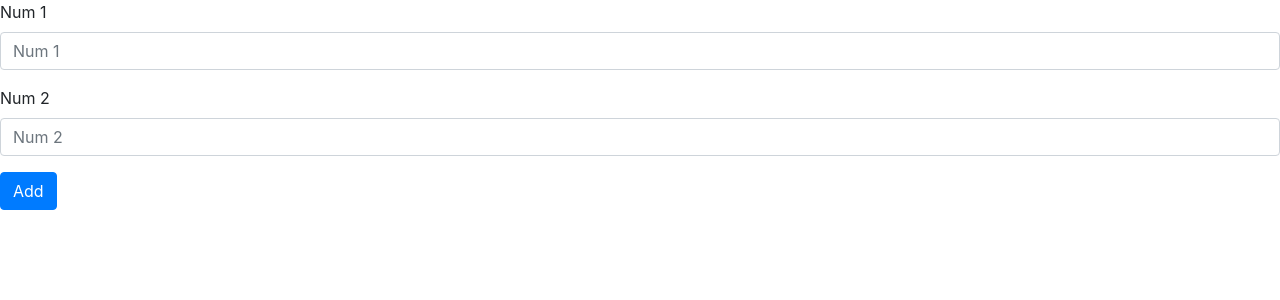
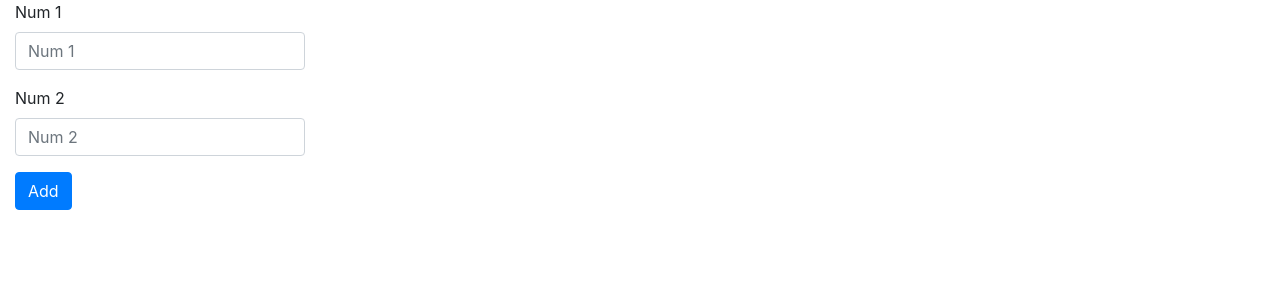
Before and after one commit to timothyb9526/django_views, a Django app: page /add/ in a window 1280 px wide. Shown: the top 300 px of the page. Run offline with Django 3.2, Linux system fonts and the light colour scheme; some libraries are stand-ins or nearby versions.

Commit message:
Change add form to col-3

```diff
--- a/app/templates/app/add.html
+++ b/app/templates/app/add.html
@@ -1,7 +1,7 @@
 {% extends 'app/base.html' %}
 {% block body %}
 
-<form action="{% url 'app:add' %}" method="GET" role="form">
+<form action="{% url 'app:add' %}" method="GET" class="col-3">
     <div class="form-group">
         <label for="num1">Num 1</label>
         <input type="number" name="num1" class="form-control" placeholder="Num 1">
```
